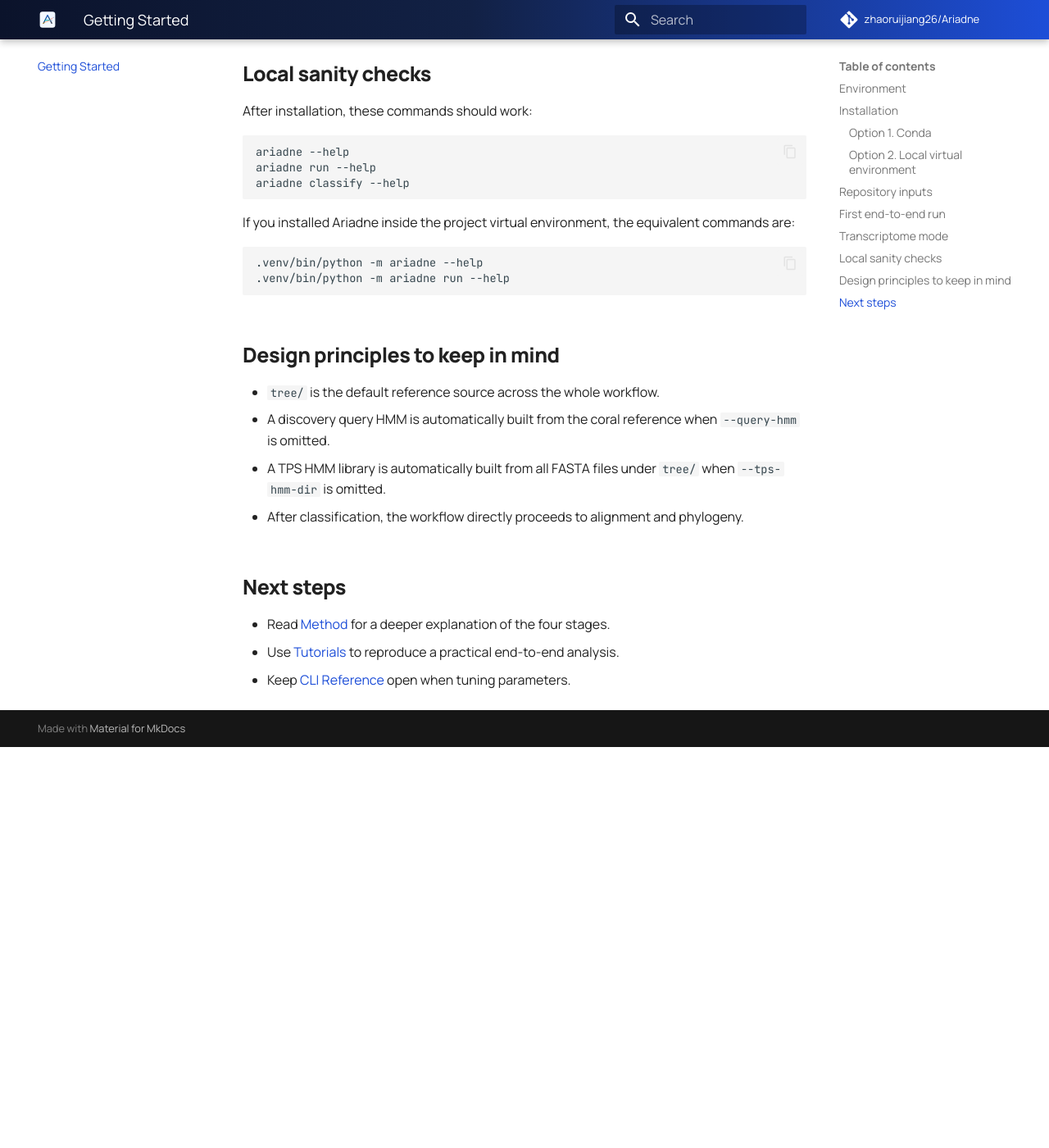
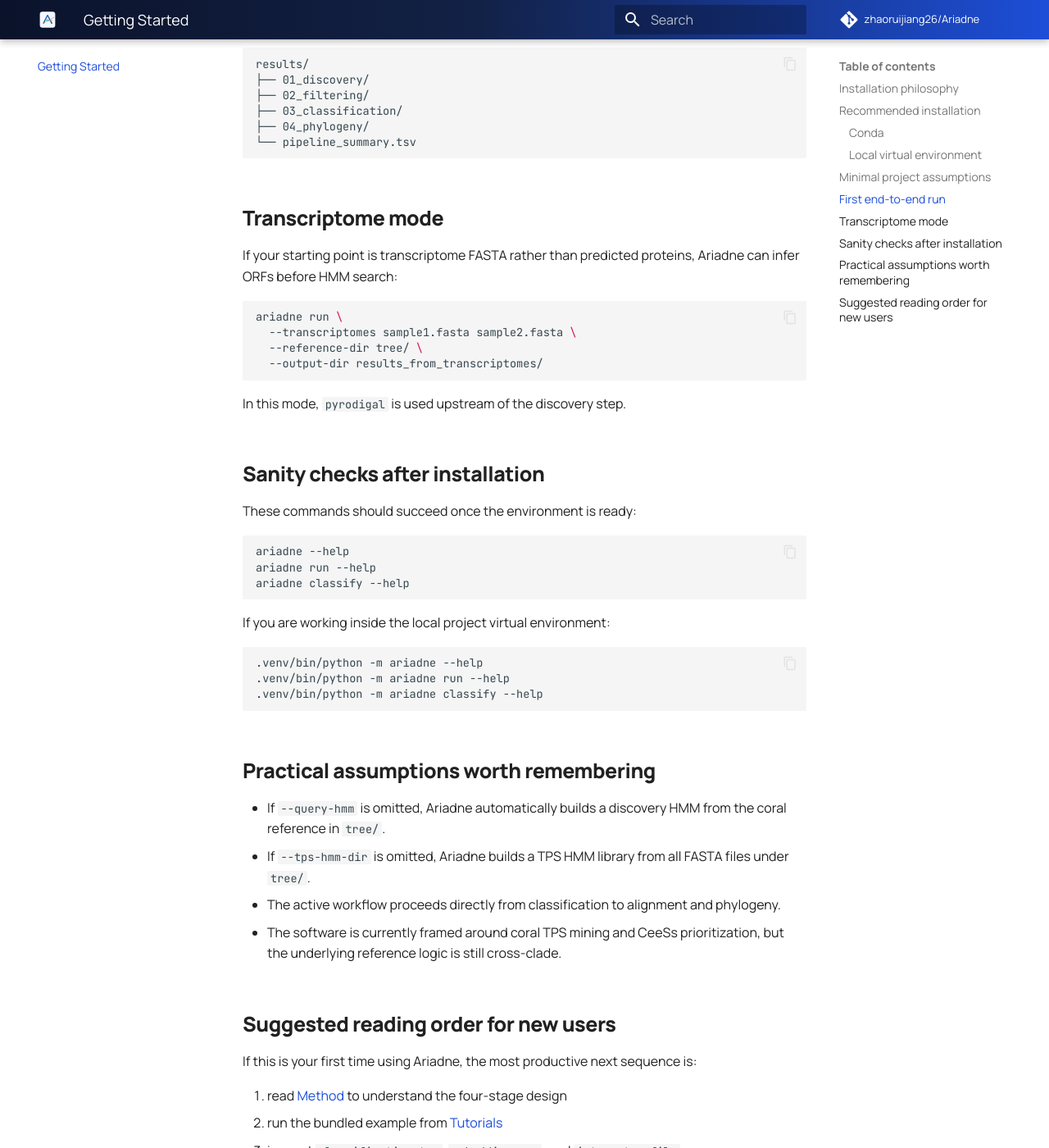
Before and after one commit to zhaorui-bi/Ariadne, an MkDocs documentation site: the page built from docs/getting-started.md, in a window 1280 px wide and 1400 px high, scrolled down 2024 px. Shown: the whole window at 82% size. Built offline with MkDocs 1.6.1 and Material for MkDocs 9.7.7, drawn with Linux system fonts in a browser that asks for light colours; comment, search, counter and statistics services are not loaded; before the commit the page ends 2935 px from its top, so only the background shows below that; some of the changed text lies outside the part shown.

````diff
--- a/ariadne/__init__.py
+++ b/ariadne/__init__.py
@@ -8,5 +8,5 @@ and packaging configuration.
 
 __version__     = "0.1.0"
 __author__      = "Zhaorui Jiang"
-__description__ = "Tree-native Terpene Synthase Discovery, Classification & Phylogeny Pipeline"
+__description__ = "Coral TPS Discovery, Candidate CeeSs Prioritization & Phylogeny Platform"
 __url__         = "https://github.com/zhaoruijiang26/Ariadne"
--- a/docs/getting-started.md
+++ b/docs/getting-started.md
@@ -1,8 +1,10 @@
 # Getting Started
 
-## Environment
+## Installation philosophy
 
-Ariadne is a Python command-line tool designed to work with:
+Ariadne is intended to be easy to reproduce in a research setting: one environment, one reference root, and one command that can take you from raw protein inputs to a phylogeny-ready result directory.
+
+The current release depends on:
 
 - Python `>= 3.9`
 - `mafft`
@@ -13,11 +15,11 @@ Ariadne is a Python command-line tool designed to work with:
 - `pyrodigal >= 3.7.0`
 - `scikit-learn >= 1.4`
 
-The recommended setup is the bundled conda environment.
+The recommended setup is the bundled conda environment, because it keeps the bioinformatics dependencies reproducible across platforms.
 
-## Installation
+## Recommended installation
 
-### Option 1. Conda
+### Conda
 
 ```bash
 git clone https://github.com/zhaoruijiang26/Ariadne.git
@@ -27,7 +29,7 @@ conda activate ariadne
 pip install -e .
 ```
 
-### Option 2. Local virtual environment
+### Local virtual environment
 
 ```bash
 git clone https://github.com/zhaoruijiang26/Ariadne.git
@@ -38,18 +40,22 @@ python -m pip install -U pip
 python -m pip install -e .
 ```
 
-## Repository inputs
+## Minimal project assumptions
 
-The current Ariadne release assumes a tree-native project structure:
+The active Ariadne workflow assumes a tree-native repository structure:
 
 - `input/`
   protein FASTA inputs for standard discovery
 - `tree/`
-  multi-clade TPS reference FASTA collection
+  the multi-clade TPS reference collection used across discovery, classification, and phylogeny
 - `output/`
-  legacy example outputs, not required by the active workflow
+  a historical example-output directory that is no longer required by the current workflow
+
+The key conceptual shift is that `tree/` is not just a phylogeny folder. It is the reference backbone of the whole pipeline.
 
 ## First end-to-end run
+
+The simplest complete run is:
 
 ```bash
 ariadne run \
@@ -58,7 +64,14 @@ ariadne run \
   --output-dir results/
 ```
 
-This run will create:
+This command executes the full four-stage workflow:
+
+1. discovery by HMM-guided screening
+2. filtering and near-duplicate removal
+3. TPS feature-space classification
+4. MAFFT alignment and IQ-TREE reconstruction
+
+The expected output layout is:
 
 ```text
 results/
@@ -71,7 +84,7 @@ results/
 
 ## Transcriptome mode
 
-If your inputs are transcriptomes instead of predicted proteins:
+If your starting point is transcriptome FASTA rather than predicted proteins, Ariadne can infer ORFs before HMM search:
 
 ```bash
 ariadne run \
@@ -80,11 +93,11 @@ ariadne run \
   --output-dir results_from_transcriptomes/
 ```
 
-In this mode, Ariadne uses `pyrodigal` to predict ORFs before HMM screening.
+In this mode, `pyrodigal` is used upstream of the discovery step.
 
-## Local sanity checks
+## Sanity checks after installation
 
-After installation, these commands should work:
+These commands should succeed once the environment is ready:
 
 ```bash
 ariadne --help
@@ -92,22 +105,26 @@ ariadne run --help
 ariadne classify --help
 ```
 
-If you installed Ariadne inside the project virtual environment, the equivalent commands are:
+If you are working inside the local project virtual environment:
 
 ```bash
 .venv/bin/python -m ariadne --help
 .venv/bin/python -m ariadne run --help
+.venv/bin/python -m ariadne classify --help
 ```
 
-## Design principles to keep in mind
+## Practical assumptions worth remembering
 
-- `tree/` is the default reference source across the whole workflow.
-- A discovery query HMM is automatically built from the coral reference when `--query-hmm` is omitted.
-- A TPS HMM library is automatically built from all FASTA files under `tree/` when `--tps-hmm-dir` is omitted.
-- After classification, the workflow directly proceeds to alignment and phylogeny.
+- If `--query-hmm` is omitted, Ariadne automatically builds a discovery HMM from the coral reference in `tree/`.
+- If `--tps-hmm-dir` is omitted, Ariadne builds a TPS HMM library from all FASTA files under `tree/`.
+- The active workflow proceeds directly from classification to alignment and phylogeny.
+- The software is currently framed around coral TPS mining and CeeSs prioritization, but the underlying reference logic is still cross-clade.
 
-## Next steps
+## Suggested reading order for new users
 
-- Read [Method](method.md) for a deeper explanation of the four stages.
-- Use [Tutorials](tutorials.md) to reproduce a practical end-to-end analysis.
-- Keep [CLI Reference](cli-reference.md) open when tuning parameters.
+If this is your first time using Ariadne, the most productive next sequence is:
+
+1. read [Method](method.md) to understand the four-stage design
+2. run the bundled example from [Tutorials](tutorials.md)
+3. inspect `classification.tsv`, `embedding.svg`, and `iqtree.treefile`
+4. keep [CLI Reference](cli-reference.md) open while tuning parameters
--- a/docs/method.md
+++ b/docs/method.md
@@ -1,44 +1,50 @@
 # Method
 
-## Pipeline philosophy
+## Conceptual framing
 
-Ariadne is built around a tree-native idea: the same curated multi-clade reference collection under `tree/` should guide candidate discovery, candidate interpretation, and final phylogenetic placement.
+Ariadne is organized around a simple biological and computational premise: the same curated reference collection should support candidate discovery, candidate interpretation, and final phylogenetic placement. In the current release, that shared reference backbone is the `tree/` directory.
 
-This reduces friction in practice:
-
-- you do not need one reference source for HMM discovery and another for phylogeny
-- the feature-space classifier and the final tree share the same biological background
-- the outputs are easier to compare and curate manually
+This design is particularly useful for coral TPS mining and CeeSs prioritization, because it prevents the discovery stage, the classification stage, and the phylogeny stage from drifting apart in terms of biological context.
 
 ## Overview figure
 
 <figure class="paper-figure">
   <img src="assets/overview_pipeline.svg" alt="Ariadne pipeline method figure">
   <figcaption>
-    Figure 1. A four-stage workflow driven by a single multi-clade TPS reference directory.
+    Figure 1. Ariadne uses a four-stage workflow driven by a single multi-clade TPS reference directory.
   </figcaption>
 </figure>
 
-## Stage 1. Discovery
+## Design principle: one reference backbone
 
-The discovery stage builds a query HMM from the coral reference FASTA under `tree/` unless a prebuilt `--query-hmm` is supplied.
+The tree-native design has three direct consequences:
 
-It supports two input modes:
+- the discovery query HMM and the classification feature space remain coupled to the same reference universe
+- the final phylogeny is reconstructed against the same multi-clade background that informed screening
+- output interpretation becomes easier, because nearest-neighbor assignments and phylogenetic placement can be compared within a consistent context
 
-- protein FASTA discovery with `--protein-folder`
-- transcriptome FASTA discovery with `--transcriptomes`
+## Stage I. Discovery
 
-For transcriptome inputs, Ariadne predicts ORFs first and then searches the translated proteins with the discovery HMM.
+The first stage focuses on sensitivity: Ariadne builds a discovery HMM from the default coral reference under `tree/` unless a prebuilt `--query-hmm` is explicitly supplied.
 
-Main outputs:
+Two entry modes are supported:
+
+- protein FASTA mode with `--protein-folder`
+- transcriptome FASTA mode with `--transcriptomes`
+
+In transcriptome mode, Ariadne first predicts ORFs with `pyrodigal`, then searches the translated proteins against the query HMM. In protein mode, the input proteins are searched directly.
+
+Primary outputs:
 
 - `candidates.protein.faa`
 - `candidates.orf.fna`
 - `candidates.hits.tsv`
 
-## Stage 2. Filtering
+These files define the candidate universe that will be refined downstream.
 
-The filtering stage is intentionally simple and practical.
+## Stage II. Filtering
+
+The second stage focuses on candidate quality rather than biological interpretation.
 
 It applies:
 
@@ -46,48 +52,53 @@ It applies:
 - minimum protein length filtering
 - near-duplicate collapsing
 
-This stage is designed to clean the candidate pool before feature-space comparison and phylogenetic reconstruction.
+This stage is deliberately conservative and transparent. Rather than hiding filtering decisions inside a monolithic score, Ariadne exports reports that make the reasons for removal and representative selection explicit.
 
-Main outputs:
+Primary outputs:
 
 - `candidates.filtered.faa`
 - `filter_report.tsv`
 - `dedupe_clusters.tsv`
 - `manual_review.tsv`
 
-## Stage 3. Classification
+## Stage III. Classification
 
-Classification is performed in TPS HMM feature space.
+The third stage is the interpretive core of the workflow.
 
-The reference sequences and filtered candidates are all scored against a TPS HMM library. Ariadne then:
+All filtered candidates and all reference sequences are scored against a TPS HMM library derived from `tree/`. Ariadne then constructs a joint feature space and performs:
 
-1. builds a feature matrix
-2. normalizes the scores
-3. embeds the joint reference-candidate set
-4. assigns each candidate to the dominant source among its nearest reference neighbors
+1. feature-matrix construction
+2. score normalization
+3. low-dimensional embedding
+4. nearest-reference voting
 
-This is the stage that produces the most screening-friendly outputs.
+The result is not merely a label, but a structured evidence layer that includes embedding coordinates, nearest neighbors, local context trees, and a global context tree.
 
-Main outputs:
+Primary outputs:
 
 - `tps_features.tsv`
 - `embedding.tsv`
 - `classification.tsv`
 - `nearest_neighbors.tsv`
+- `candidate_cluster_context.tsv`
 - `embedding.svg`
 - `embedding_3d_sections.svg`
 - `global_context_tree.nwk`
 
-## Stage 4. Phylogeny
+This stage is especially useful for CeeSs-oriented prioritization because it places candidate sequences inside the broader TPS landscape before phylogenetic reconstruction.
 
-The phylogeny stage merges the filtered candidates with the reference sequences loaded from `tree/`, then:
+## Stage IV. Phylogeny
 
-1. runs MAFFT on the combined FASTA
-2. runs IQ-TREE on the alignment
+The fourth stage converts the screened candidate set into a phylogeny-ready analysis object.
 
-This creates a direct bridge from candidate screening to phylogenetic interpretation.
+Filtered candidates are merged with the reference sequences loaded from `tree/`, then processed with:
 
-Main outputs:
+1. MAFFT for multiple sequence alignment
+2. IQ-TREE for phylogenetic inference
+
+This stage provides the bridge from candidate discovery to evolutionary interpretation.
+
+Primary outputs:
 
 - `phylogeny_input.fasta`
 - `phylogeny_alignment.fasta`
@@ -95,24 +106,24 @@ Main outputs:
 - `iqtree.treefile`
 - `iqtree.iqtree`
 
-## Why this structure works well
+## Why the current structure is effective
 
 <div class="card-grid">
   <div class="paper-card">
-    <h3>Unified reference logic</h3>
-    <p>The same tree-native reference collection is reused across discovery, classification, and phylogeny.</p>
+    <h3>Reference consistency</h3>
+    <p>The same tree-native reference collection is reused across discovery, classification, and phylogeny, which improves interpretability.</p>
   </div>
   <div class="paper-card">
-    <h3>Fast manual inspection</h3>
-    <p>The workflow exposes interpretable outputs such as embeddings, nearest-neighbor tables, and Newick trees.</p>
+    <h3>Screening-to-evolution continuity</h3>
+    <p>Ariadne keeps nearest-neighbor evidence, embeddings, and phylogenetic outputs within one coherent result directory.</p>
   </div>
 </div>
 
-## What the current release does not include
+## Scope of the current release
 
-The current release intentionally does not include:
+The active release intentionally excludes:
 
-- motif-based post-filtering
-- benchmark-vs-expected FASTA comparison
+- motif-centric post-filtering
+- benchmark-versus-expected FASTA comparison
 
-Those paths were removed to keep the active workflow compact and stable.
+Those paths were removed so the current implementation remains focused on a stable and interpretable four-stage workflow.
--- a/docs/tutorials.md
+++ b/docs/tutorials.md
@@ -1,11 +1,15 @@
 # Tutorials
+
+## Tutorial philosophy
+
+The tutorials below are written as practical analysis pathways rather than isolated command snippets. The goal is to mirror how Ariadne is typically used in a research workflow: run the pipeline, inspect the classification layer, then move into phylogenetic interpretation.
 
 ## Tutorial 1. Reproduce the bundled example
 
-The repository already contains an example protein input folder and a prepared reference folder:
+The repository already contains:
 
-- `input/`
-- `tree/`
+- `input/` as an example protein input folder
+- `tree/` as the prepared reference directory
 
 Run:
 
@@ -23,7 +27,11 @@ Expected stage directories:
 - `tmp_run_example/03_classification/`
 - `tmp_run_example/04_phylogeny/`
 
-## Tutorial 2. Run stage by stage
+This is the best starting point if you want to see the full Ariadne workflow on a known example before adapting it to your own dataset.
+
+## Tutorial 2. Reconstruct the workflow stage by stage
+
+Running stage by stage is useful when you want to inspect intermediate files or alter one stage without rerunning the rest.
 
 ### Discovery
 
@@ -60,9 +68,13 @@ Expected stage directories:
   --output-dir tmp_manual/04_phylogeny
 ```
 
-## Tutorial 3. Interpret the classification stage
+This stage-wise decomposition is particularly helpful when you are tuning filtering thresholds or comparing different HMM sources.
 
-The most informative files are:
+## Tutorial 3. Read the classification outputs as a screening layer
+
+The classification stage is often the most informative point for early interpretation.
+
+Start with:
 
 - `classification.tsv`
 - `nearest_neighbors.tsv`
@@ -71,12 +83,16 @@ The most informative files are:
 
 Suggested reading order:
 
-1. open `classification.tsv` to inspect the predicted reference source for each candidate
-2. read `nearest_neighbors.tsv` to see which references support that assignment
-3. inspect `embedding.svg` for a global 2D view
-4. inspect `embedding_3d_sections.svg` for publication-style projections
+1. open `classification.tsv` to inspect the predicted source assignment for each candidate
+2. read `nearest_neighbors.tsv` to understand which references support that assignment
+3. inspect `embedding.svg` for a global two-dimensional view
+4. inspect `embedding_3d_sections.svg` for a more presentation-ready geometric summary
 
-## Tutorial 4. Interpret the phylogeny stage
+In practice, this is the stage where you decide which candidates deserve deeper phylogenetic attention.
+
+## Tutorial 4. Read the phylogeny outputs as an evolutionary layer
+
+The phylogeny stage provides the alignment-driven context that follows the feature-space screening step.
 
 Focus on:
 
@@ -85,7 +101,9 @@ Focus on:
 - `iqtree.treefile`
 - `iqtree.iqtree`
 
-The sequence map is especially useful because it connects the tree-safe identifiers back to the original headers.
+The sequence map is especially important because it connects the tree-safe identifiers back to the original FASTA headers.
+
+This stage is the most useful when you want to compare screened candidates against known reference clades, examine local placement, or prepare figures for a manuscript or presentation.
 
 ## Tutorial 5. Use your own prebuilt models
 
@@ -109,9 +127,11 @@ ariadne run \
   --output-dir my_results/
 ```
 
-## Tutorial 6. Skip phylogeny during fast iteration
+These modes are useful when you want to preserve Ariadne's downstream classification and phylogeny logic while substituting your own HMM resources upstream.
 
-If you are tuning thresholds and only want discovery, filtering, and classification:
+## Tutorial 6. Iterate quickly without rebuilding the final tree
+
+When your immediate goal is threshold tuning or candidate triage, the fastest practical loop is:
 
 ```bash
 ariadne run \
@@ -121,4 +141,19 @@ ariadne run \
   --output-dir tmp_fast_iteration/
 ```
 
-This is useful when you need to inspect `classification.tsv` and `embedding.svg` repeatedly without rerunning MAFFT and IQ-TREE.
+This allows repeated inspection of:
+
+- `classification.tsv`
+- `nearest_neighbors.tsv`
+- `embedding.svg`
+
+without rerunning MAFFT and IQ-TREE at every iteration.
+
+## Suggested workflow for manuscript preparation
+
+If you are preparing figures or supplement-style analyses, a good working order is:
+
+1. generate a complete run with `ariadne run`
+2. screen candidates using `classification.tsv` and `embedding.svg`
+3. interpret the final placement with `iqtree.treefile`
+4. archive `pipeline_summary.tsv`, `classification.tsv`, and the phylogeny outputs together for reproducibility
--- a/pyproject.toml
+++ b/pyproject.toml
@@ -5,7 +5,7 @@ build-backend = "setuptools.build_meta"
 [project]
 name = "ariadne-tps"
 version = "0.1.0"
-description = "Ariadne pipeline for tree-native terpene synthase discovery, classification, and phylogeny."
+description = "Ariadne platform for coral TPS discovery, candidate CeeSs prioritization, and phylogeny."
 readme = "README.md"
 requires-python = ">=3.9"
 dependencies = [
````
Also changed, not shown: README.md (+11 -2 lines), README_ZH.md (+11 -2 lines), docs/citation.md (+1 -1 lines), docs/index.md (+10 -1 lines), fig/ariadne_cvpr_logo.svg, 2 other files.
